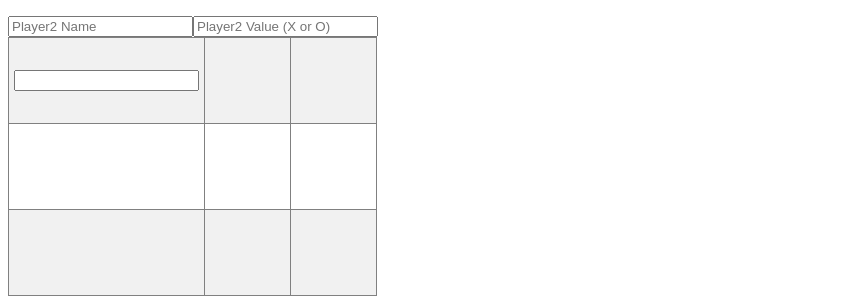
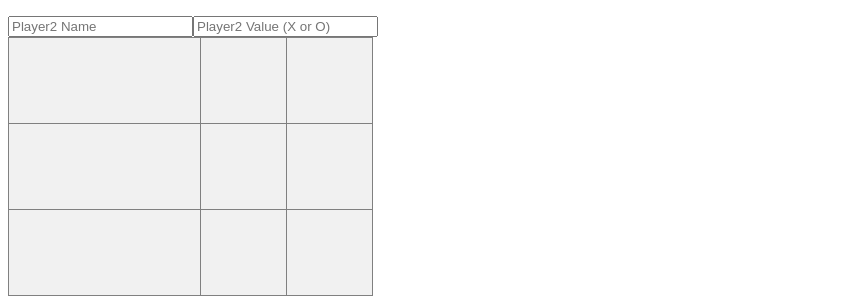
Before and after one commit to bulmerg/tic-tac-toe, an Angular app: page / in a window 1280 px wide. Shown: the part 199-497 px from the top of the page, without its empty margins (0-850 px from the left). Built offline with nearby package versions, Linux system fonts and the light colour scheme.

Commit message:
Refactor square display

```diff
--- a/src/app/app.component.html
+++ b/src/app/app.component.html
@@ -10,12 +10,18 @@
     height: 75px;
   }
 
-  table tr:nth-child(odd) {
+  table tr {
     background-color: #f1f1f1;
   }
 
-  table tr:nth-child(even) {
-    background-color: #ffffff;
+  .no-outline {
+    border-top-style: hidden;
+    border-right-style: hidden;
+    border-left-style: hidden;
+    border-bottom-style: hidden;
+    background-color: #f1f1f1;
+    outline: none;
+    text-align: center;
   }
 </style>
 <div style="text-align:center">
@@ -32,7 +38,7 @@
     <table>
       <tr #row1>
         <td id="square1Cell" (click)="handleSquareClick('X')">
-          <input formControlName="square1" readonly>
+          <input class="no-outline" formControlName="square1" readonly>
         </td>
         <td #square2></td>
         <td #square3></td>
```
